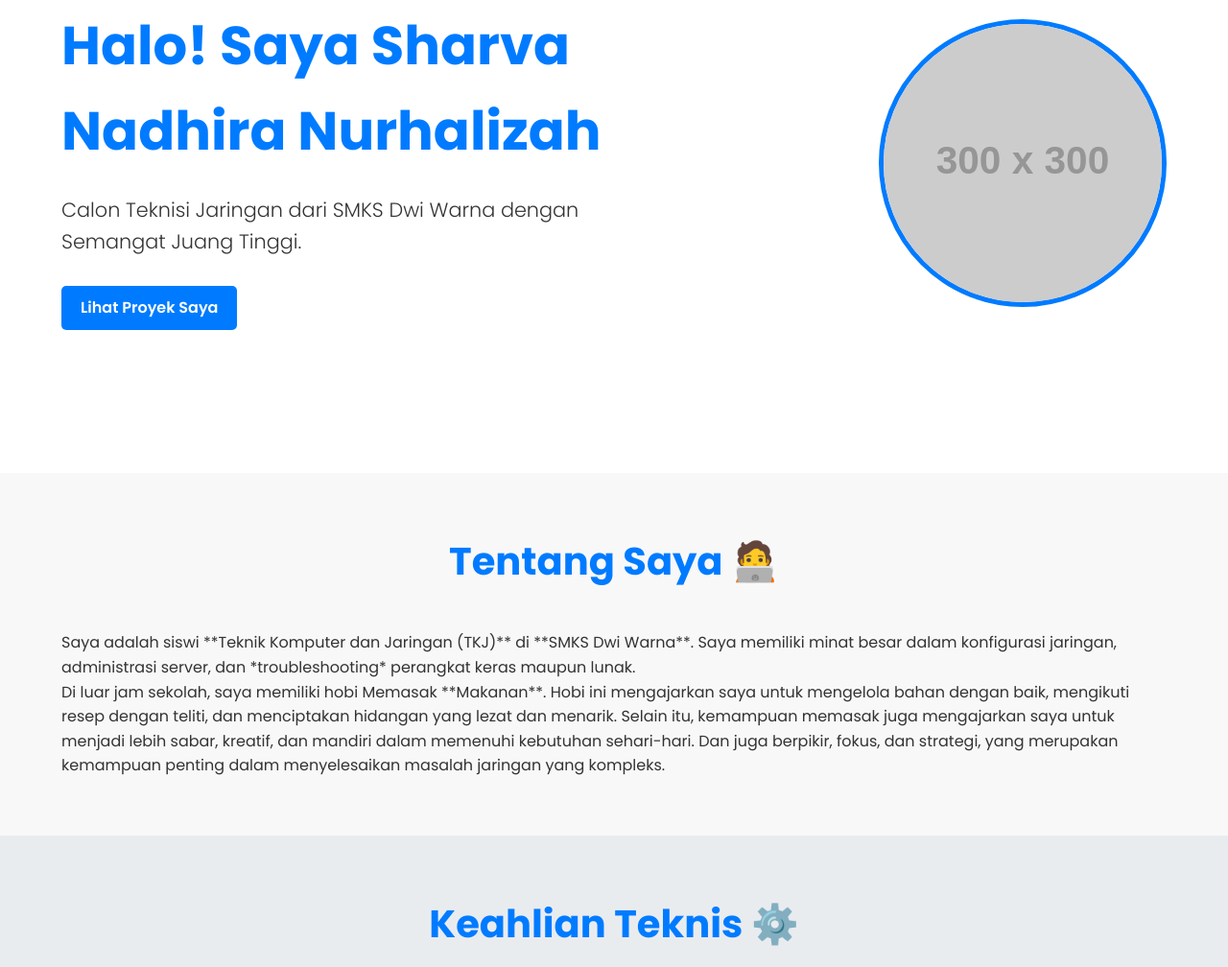
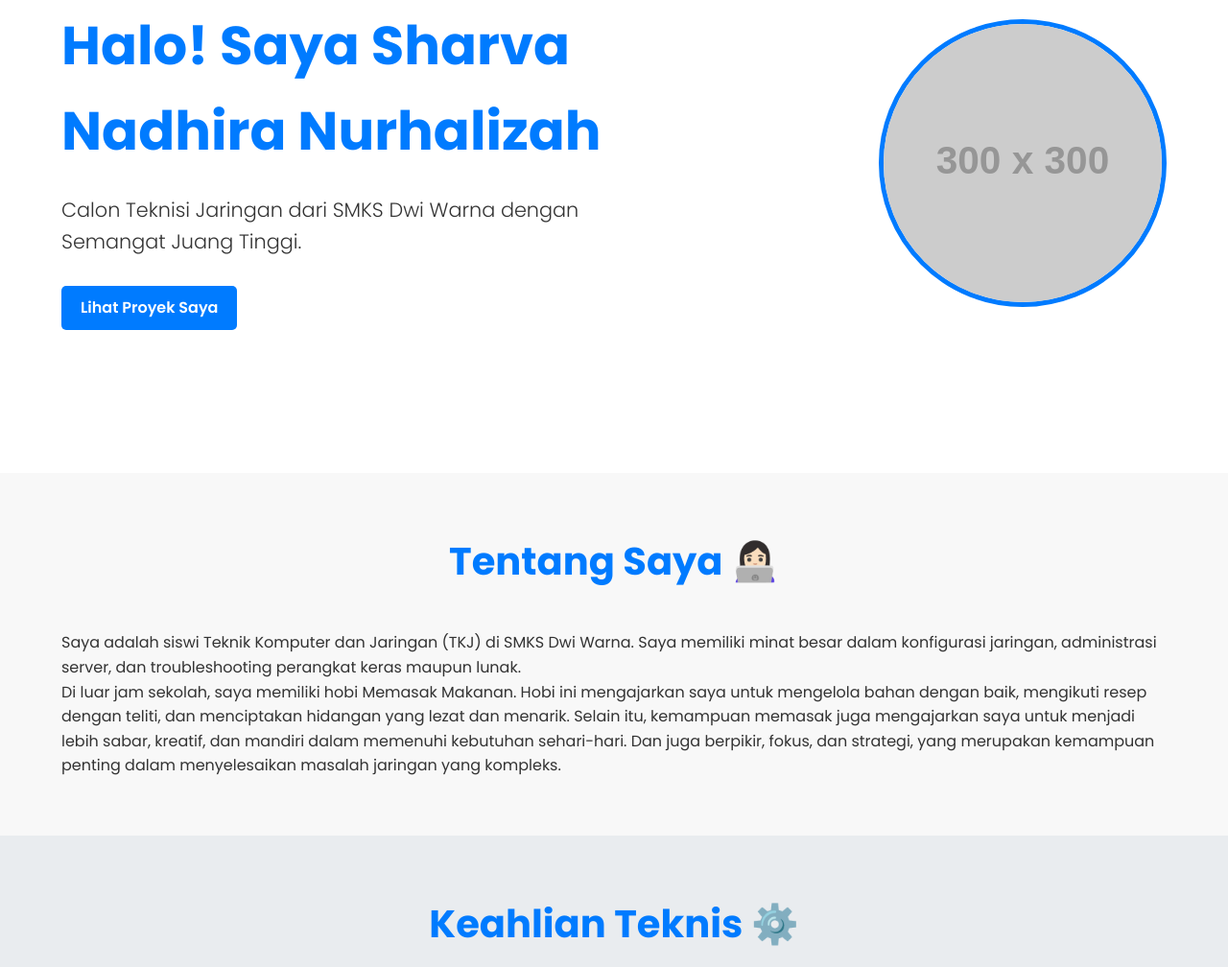
Before and after one commit to sharvanadhira-cyber/sharvanadhiraa-cyber.github.io, a plain HTML site: page index.html in a window 1280 px wide. Shown: the part 215-1223 px from the top of the page at 96% size. Drawn offline with Linux system fonts and the light colour scheme; placeholder pictures from the web are drawn by us.

Commit message:
Update personal information and image in index.html

```diff
--- a/index.html
+++ b/index.html
@@ -28,14 +28,14 @@
             <a href="#projects" class="btn">Lihat Proyek Saya</a>
         </div>
         <div class="hero-image">
-            <img src="https://via.placeholder.com/300" alt="Foto Rendy Zulkiply">
+            <img src="https://via.placeholder.com/300" alt="Foto Sharva Nadhira Nurhalizah">
         </div>
     </section>
 
     <section id="about" class="section-padding">
-        <h2>Tentang Saya 🧑‍💻</h2>
-        <p>Saya adalah siswi **Teknik Komputer dan Jaringan (TKJ)** di **SMKS Dwi Warna**. Saya memiliki minat besar dalam konfigurasi jaringan, administrasi server, dan *troubleshooting* perangkat keras maupun lunak.</p>
-        <p>Di luar jam sekolah, saya memiliki hobi Memasak **Makanan**. Hobi ini mengajarkan saya untuk mengelola bahan dengan baik, mengikuti resep dengan teliti, dan menciptakan hidangan yang lezat dan menarik. Selain itu, kemampuan memasak juga mengajarkan saya untuk menjadi lebih sabar, kreatif, dan mandiri dalam memenuhi kebutuhan sehari-hari. Dan juga berpikir, fokus, dan strategi, yang merupakan kemampuan penting dalam menyelesaikan masalah jaringan yang kompleks.</p>
+        <h2>Tentang Saya 👩🏻‍💻</h2>
+        <p>Saya adalah siswi Teknik Komputer dan Jaringan (TKJ) di SMKS Dwi Warna. Saya memiliki minat besar dalam konfigurasi jaringan, administrasi server, dan troubleshooting perangkat keras maupun lunak.</p>
+        <p>Di luar jam sekolah, saya memiliki hobi Memasak Makanan. Hobi ini mengajarkan saya untuk mengelola bahan dengan baik, mengikuti resep dengan teliti, dan menciptakan hidangan yang lezat dan menarik. Selain itu, kemampuan memasak juga mengajarkan saya untuk menjadi lebih sabar, kreatif, dan mandiri dalam memenuhi kebutuhan sehari-hari. Dan juga berpikir, fokus, dan strategi, yang merupakan kemampuan penting dalam menyelesaikan masalah jaringan yang kompleks.</p>
     </section>
 
     <section id="skills" class="section-padding bg-light">
```
